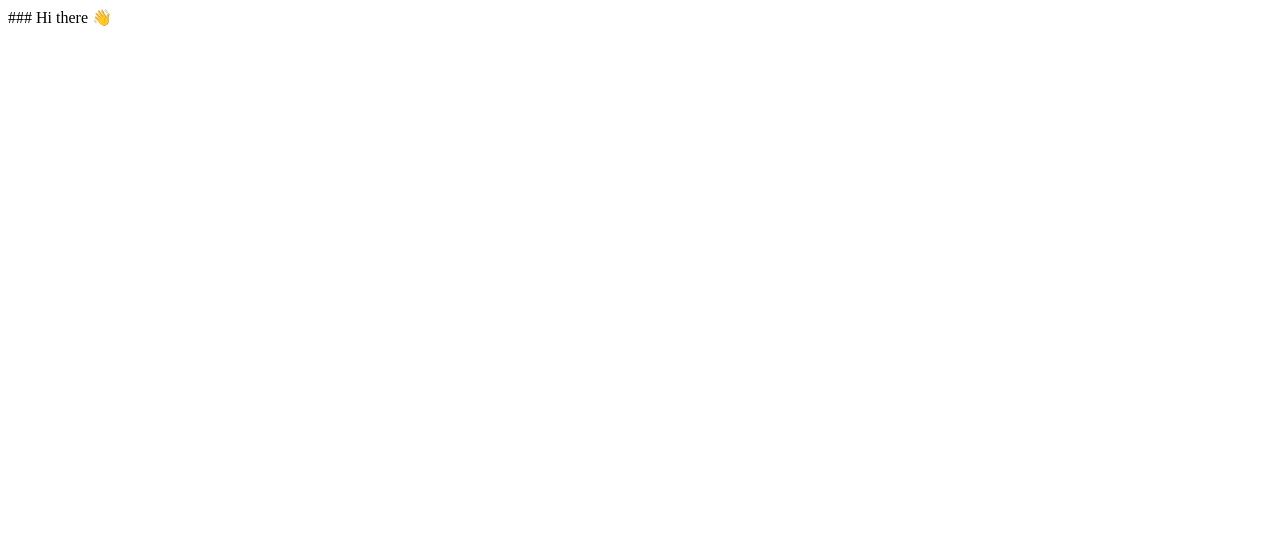
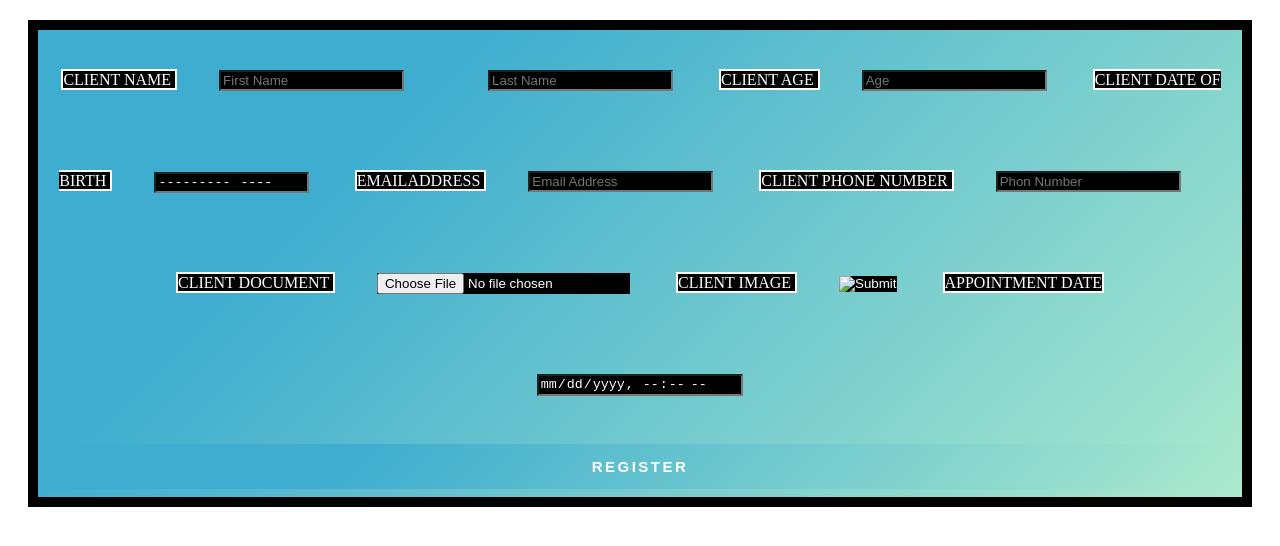
Before and after one commit to RaajiaShah/HTML5-Input-Elements-Types, a plain HTML site: page index.html in a window 1280 px wide. Drawn offline with Linux system fonts and the light colour scheme.

Commit message:
Update index.html

```diff
--- a/index.html
+++ b/index.html
@@ -1,16 +1,90 @@
-### Hi there 👋
+<!DOCTYPE html>
+<html>
+<head>
+<title>Title of the document</title>
+</head>
 
-<!--
-**RaajiaShah/RaajiaShah** is a ✨ _special_ ✨ repository because its `README.md` (this file) appears on your GitHub profile.
-
-Here are some ideas to get you started:
-
-- 🔭 I’m currently working on ...
-- 🌱 I’m currently learning ...
-- 👯 I’m looking to collaborate on ...
-- 🤔 I’m looking for help with ...
-- 💬 Ask me about ...
-- 📫 How to reach me: ...
-- 😄 Pronouns: ...
-- ⚡ Fun fact: ...
--->
+<body>
+<style>
+      body{
+        position: local;
+      }
+      .content{
+        background-image: linear-gradient(315deg, #abe9cd 0%, #3eadcf 74%);
+        border: 10px solid black;
+      }
+      .container{
+        margin: 20px;
+        position: 2px 4px;
+      }
+      input{
+        margin: 40px;
+        background-color: black;
+        color: white;
+      }
+      input[type=submit] {
+        width: 100%;
+        background-image: linear-gradient(315deg, #abe9cd 0%, #3eadcf 74%);
+        color: white;
+        padding: 14px 20px;
+        margin: 8px 0;
+        border: none;
+        border-radius: 4px;
+        cursor: pointer;
+        font-size: 15px;
+        letter-spacing: 2.5px;
+        text-transform: uppercase;
+        font-weight: bold;
+        text-decoration: none;
+      }
+      input[type=submit]:hover {
+        background-image: linear-gradient(315deg, #3eadcf 0%, #abe9cd 74%);
+      }
+      .client{
+        background-color: black;
+        color: white;
+        text-transform: uppercase;
+        display: inline block;
+        border: 2px solid white;
+        padding: auto;
+        margin: 2px;
+      }
+    </style>
+    <!-- Start your code here -->
+    <center>
+      <div class="container" src='file:///storage/emulated/0/Download/bg2.jpg'>
+        <div class="content">
+          <form action="https://classroom.google.com" method="post">
+            <span class="client">Client Name
+            </span>
+            <input type="text" name="first-name" placeholder="First Name">
+            <input type="text" name="last-name" placeholder="Last Name">
+            <span class="client">Client Age
+            </span>
+            <input type="number" name="age" placeholder="Age">
+            <span class="client">Client Date Of Birth
+            </span>
+            <input type="month" name="dat-of-birth" placeholder="Date Of Birth">
+            <span class="client">EmailAddress
+            </span>
+            <input type="email" name="email" placeholder="Email Address" required>
+            <span class="client">Client Phone Number
+            </span>
+            <input type="tel" name="phone-number" placeholder="Phon Number">
+            <span class="client">Client Document
+            </span>
+            <input type="file" name="file" placeholder="Choose File">
+            <span class="client">Client Image
+            </span>
+            <input type="image" name="image" placeholder="Choose Image">
+            <span class="client">Appointment Date
+            </span>
+            <input type="datetime-local" name="appointment-date" placeholder="Set Appointment Date">
+            <input type="submit" name="submit" value="Register">
+          </form>
+         </div>
+      </div>
+    </center>
+    <!-- End your code here -->
+  </body>
+</html>
```
